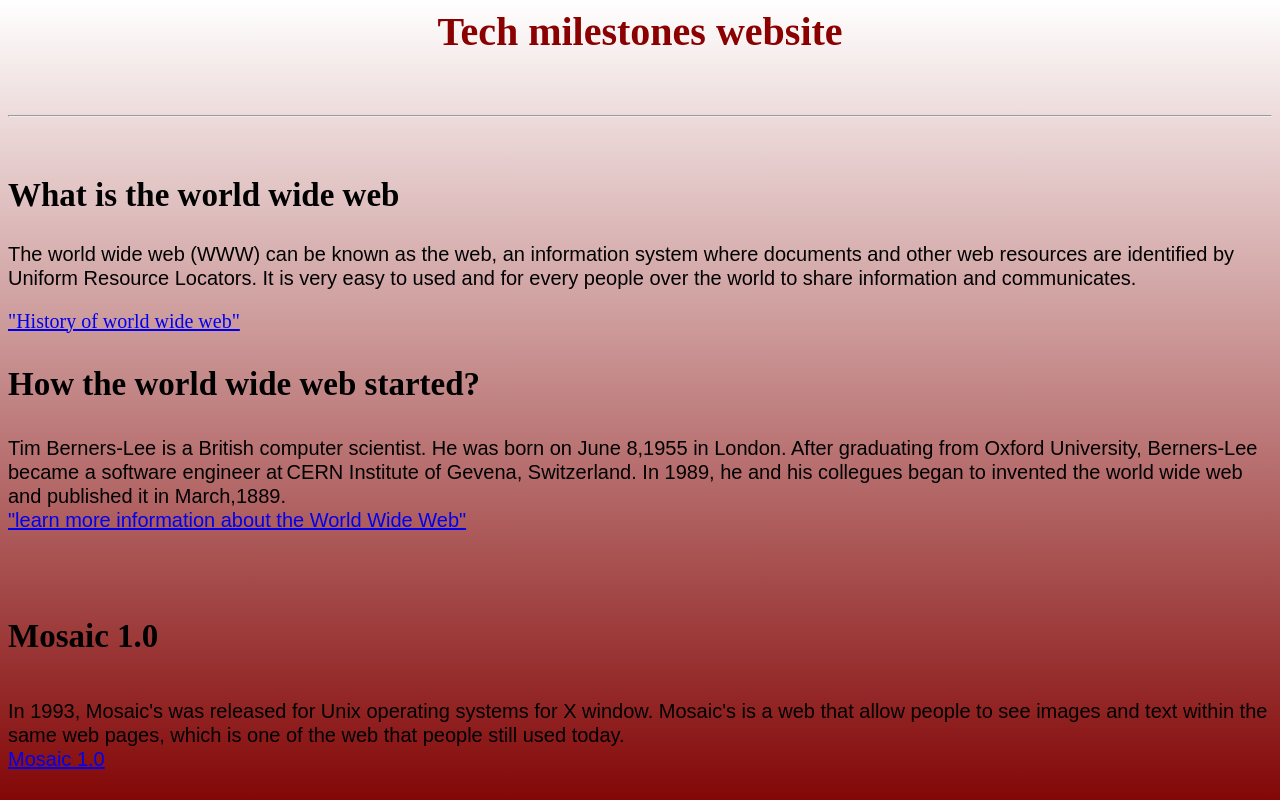
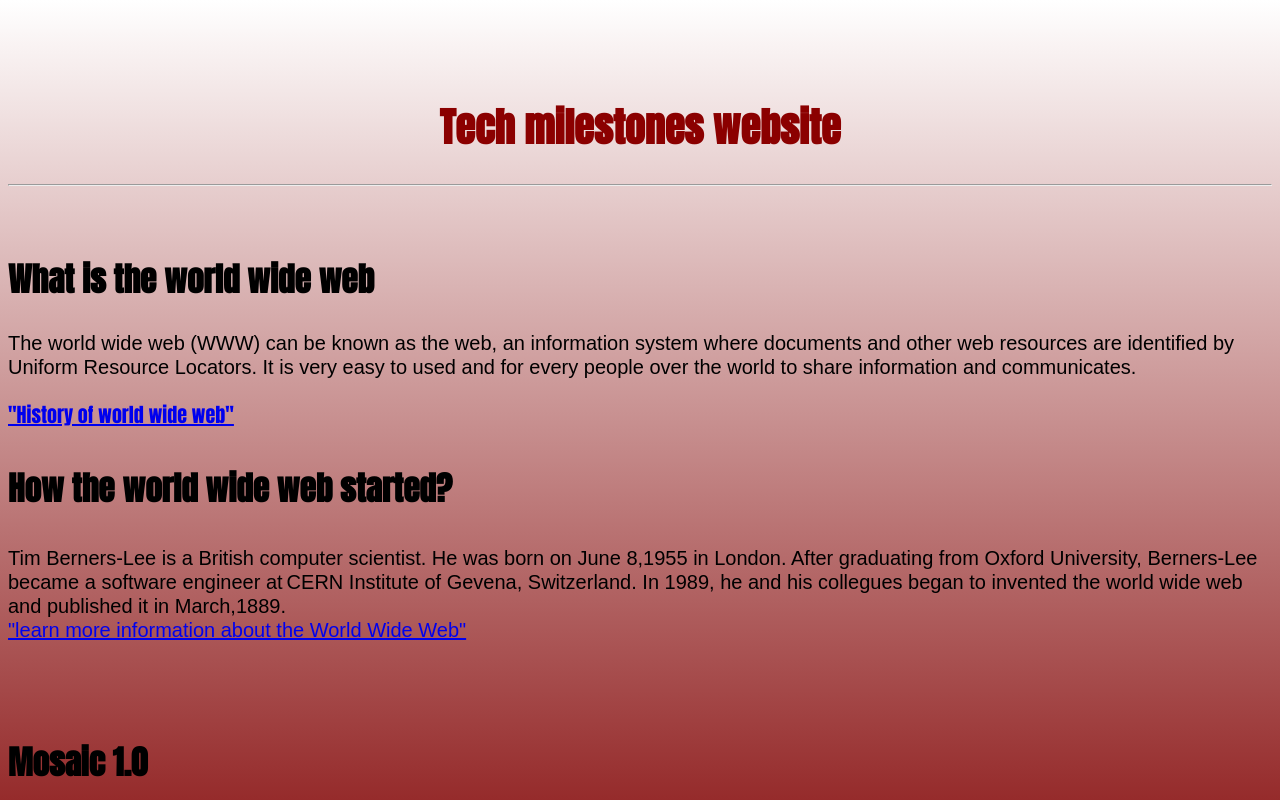
Before and after one commit to tuyetnn/milestones-website, a plain HTML site: page index.html in a window 1280 px wide. Shown: the top 800 px of the page. Drawn offline with Linux system fonts and the light colour scheme.

Commit message:
the new milestone

```diff
--- a/index.html
+++ b/index.html
@@ -10,7 +10,11 @@
   <body>
 <header>
   <div class="header">
+    <br>
+  </Br>
   <h1> Tech milestones website</h1></div>
+  <link href="https://fonts.googleapis.com/css?family=Anton&display=swap" rel="stylesheet">
+<div class= "milestones"
       <br>
       <hr>
       <br>
--- a/styles.css
+++ b/styles.css
@@ -5,6 +5,7 @@ html{
   background: repeating-linear-gradient(#ffffff,#800000);
    align-self:center;
    font-size: 20px;
+font-family: 'Anton', sans-serif;
 }
 H1{
   color:darkred;
```
